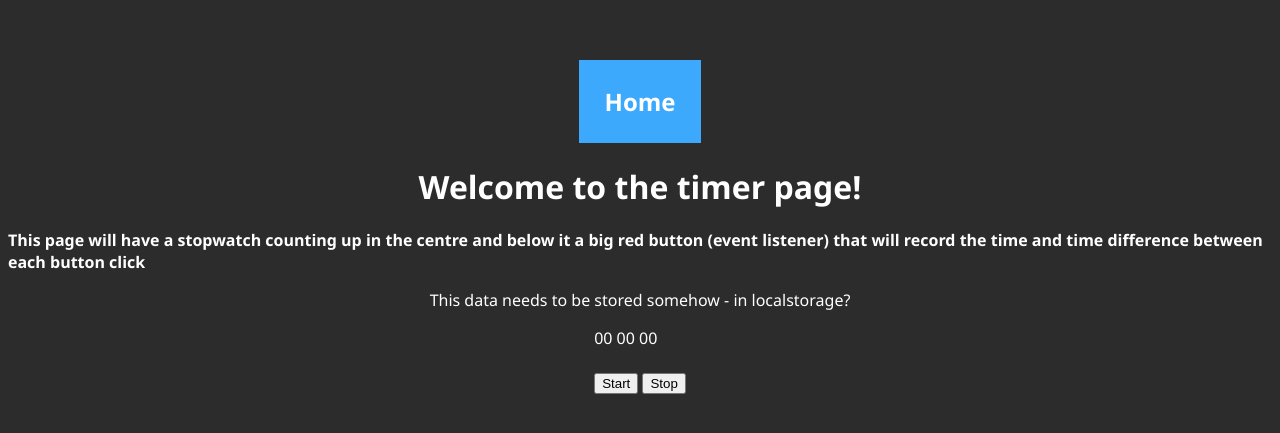
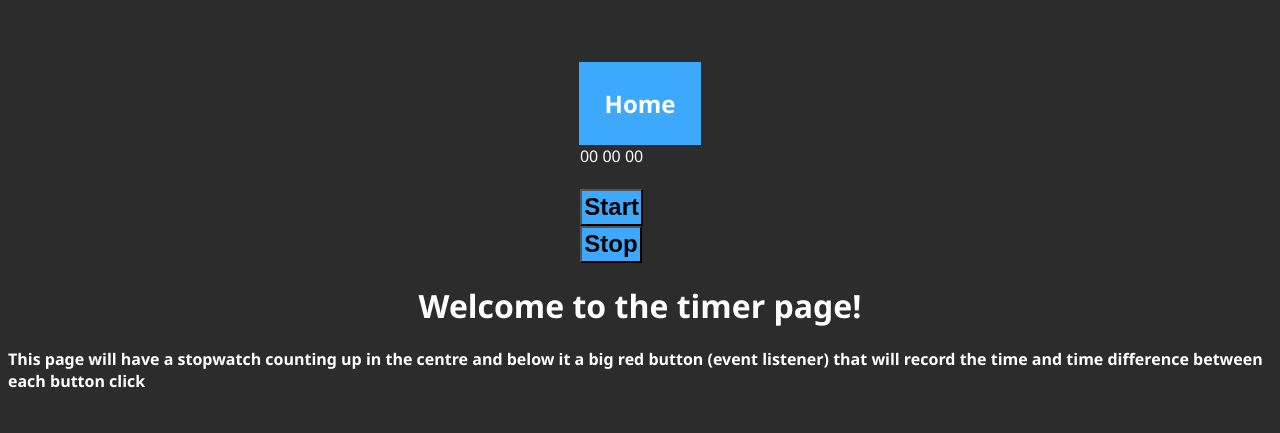
Before and after one commit to Fanwar243/distraction-app, a plain HTML site: page www/timer.html in a window 1280 px wide. Shown: the part 181-614 px from the top of the page. Drawn offline with Linux system fonts and the light colour scheme.

Commit message:
button styling

```diff
--- a/www/style.css
+++ b/www/style.css
@@ -55,3 +55,16 @@ body {
     text-decoration: none;
     color: white;
 }
+
+/* TIMER.HTML */
+
+.maintime {
+    font-size: 3rem;
+}
+
+#start, #stop {
+    background-color: #3da9fc;
+    padding: 2%;
+    font-size: 1.5rem;
+    font-weight: bold;
+}
--- a/www/timer.html
+++ b/www/timer.html
@@ -8,9 +8,6 @@
     </head>
     <body>
         <a id="homebutton" href="index.html">Home</a>
-        <h1>Welcome to the timer page!</h1>
-        <b>This page will have a stopwatch counting up in the centre and below it a big red button (event listener) that will record the time and time difference between each button click</b>
-        <p>This data needs to be stored somehow - in localstorage? </p>
 
         <centre>
             <div id="mainstopwatch">
@@ -25,6 +22,9 @@
             <a href="index.html"><button id="stop" onclick="stop();">Stop</button></a>
         </centre>
 
+        <h1>Welcome to the timer page!</h1>
+        <b>This page will have a stopwatch counting up in the centre and below it a big red button (event listener) that will record the time and time difference between each button click</b>
+
         <script src="timer.js"></script>
     </body>
 </html>
```
